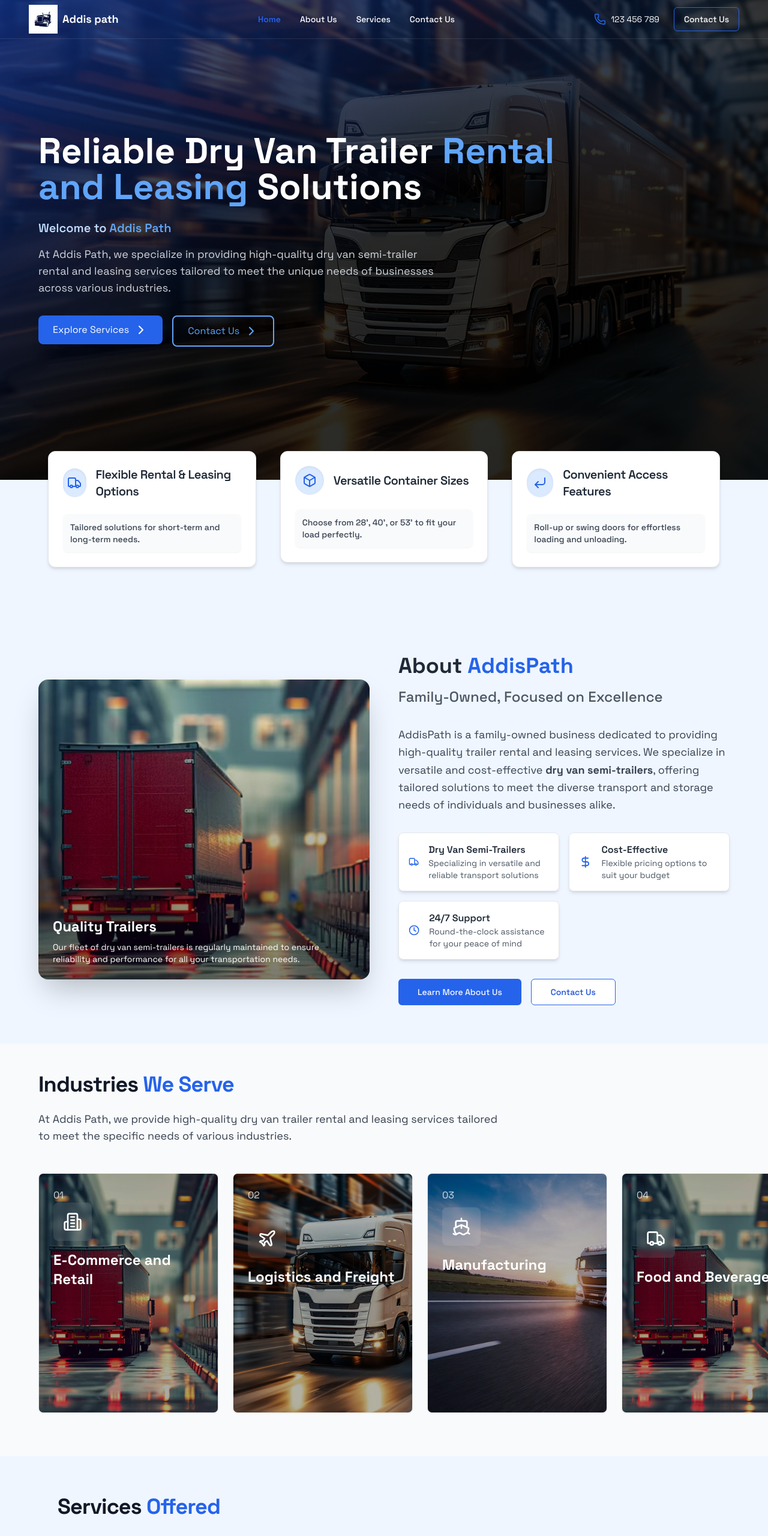
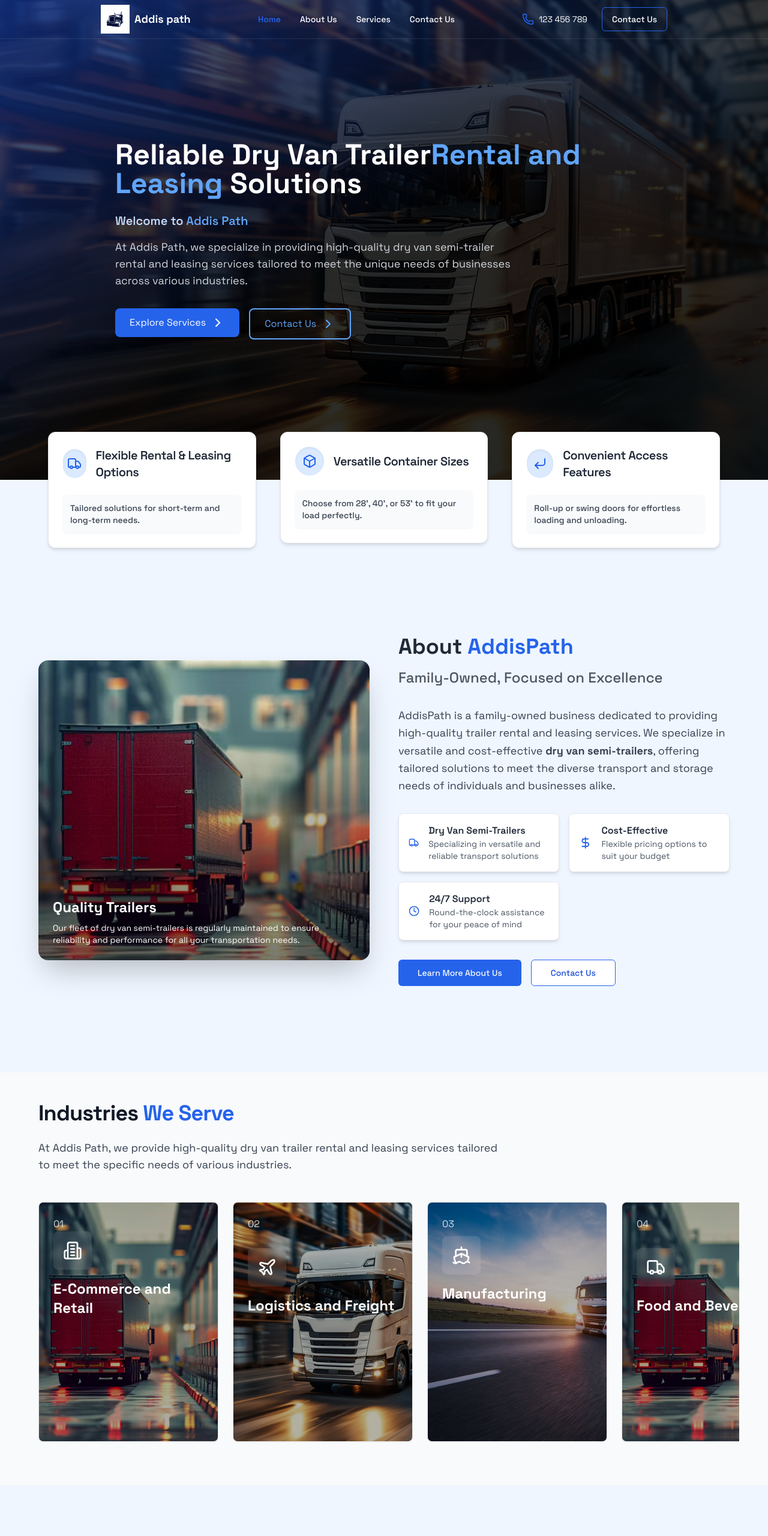
Before and after one commit to JustMikk/addis-path-trailers, a Next.js app: page / in a window 1280 px wide. Shown: the top 2561 px of the page at 60% size. Built offline with nearby package versions, Linux system fonts and the light colour scheme.

Commit message:
fixed element width

```diff
--- a/app/layout.tsx
+++ b/app/layout.tsx
@@ -1,9 +1,12 @@
 import { Header } from "@/components/common/Header";
 import "./globals.css";
+
+import Footer from "@/components/common/Footer";
 import { Space_Grotesk } from "next/font/google";
-import Footer from "@/components/common/Footer";
 
-const space = Space_Grotesk({ subsets: ["latin"] });
+const space = Space_Grotesk({
+  subsets: ["latin"],
+});
 
 export const metadata = {
   title: "Addis Path Trailer Leasing",
--- a/components/Home/HeroSection.tsx
+++ b/components/Home/HeroSection.tsx
@@ -1,11 +1,12 @@
 import { ChevronRight } from "lucide-react";
 import React from "react";
 import { motion } from "framer-motion";
+import Link from "next/link";
 
 const HeroSection = () => {
   return (
     <section
-      className="relative h-[70vh] lg:h-screen flex items-center justify-start text-left px-4 md:px-16 overflow-hidden"
+      className="relative h-[70vh] lg:h-screen flex items-center justify-start text-left  overflow-hidden"
       style={{
         backgroundImage: "url('/assets/images/hero.jpg')",
         backgroundSize: "cover",
@@ -17,7 +18,10 @@ const HeroSection = () => {
       <div className="absolute inset-0 bg-gradient-to-br from-blue-700/50 via-black/50 to-black/70"></div>
 
       <div className="absolute top-0 right-0 w-1/3 h-1/3 bg-blue-500 opacity-10 rounded-full blur-3xl"></div>
-
+      <div
+        className="mx-auto items-start px-4 md:px-12 lg:px-16 lg:max-w-[1440px]
+"
+      >
         <motion.div
           className="relative z-10 max-w-4xl"
           initial={{ opacity: 0, y: 20 }}
@@ -25,16 +29,16 @@ const HeroSection = () => {
           transition={{ duration: 0.8 }}
         >
           <motion.h1
-          className="text-4xl md:text-6xl font-extrabold mb-6 text-white leading-tight"
+            className="text-2xl md:text-4xl lg:text-5xl font-extrabold mb-6 text-white leading-tight"
             initial={{ opacity: 0, y: 20 }}
             animate={{ opacity: 1, y: 0 }}
             transition={{ delay: 0.2, duration: 0.8 }}
           >
-          Reliable Dry Van Trailer{" "}
+            Reliable Dry Van Trailer
             <span className="text-blue-400">Rental and Leasing</span> Solutions
           </motion.h1>
           <motion.p
-          className="text-lg md:text-xl mb-4 text-blue-200 font-semibold"
+            className="text-md md:text-lg lg:text-xl mb-4 text-blue-200 font-semibold"
             initial={{ opacity: 0, y: 20 }}
             animate={{ opacity: 1, y: 0 }}
             transition={{ delay: 0.4, duration: 0.8 }}
@@ -42,7 +46,7 @@ const HeroSection = () => {
             Welcome to <span className="text-blue-400">Addis Path</span>
           </motion.p>
           <motion.p
-          className="text-sm md:text-lg mb-8 leading-relaxed text-gray-300 max-w-2xl"
+            className="text-sm md:text-md  lg:text-lg mb-8 leading-relaxed text-gray-300 max-w-2xl"
             initial={{ opacity: 0, y: 20 }}
             animate={{ opacity: 1, y: 0 }}
             transition={{ delay: 0.6, duration: 0.8 }}
@@ -52,25 +56,26 @@ const HeroSection = () => {
             needs of businesses across various industries.
           </motion.p>
           <motion.div
-          className="flex gap-4"
+            className="flex  gap-4"
             initial={{ opacity: 0, y: 20 }}
             animate={{ opacity: 1, y: 0 }}
             transition={{ delay: 0.8, duration: 0.8 }}
           >
-          <a href="/services" className="group">
-            <button className="w-full sm:w-auto px-6 py-3 bg-blue-600 text-white rounded-lg shadow-lg hover:bg-blue-700 transition duration-300 ease-in-out flex items-center justify-center ">
+            <Link href="/services" className="group">
+              <button className="w-full sm:w-auto px-2 sm:px-6 py-3 bg-blue-600 text-white rounded-lg shadow-lg hover:bg-blue-700 transition duration-300 ease-in-out flex items-center justify-center ">
                 Explore Services
                 <ChevronRight className="ml-2 group-hover:translate-x-1 transition-transform" />
               </button>
-          </a>
-          <a href="/contact" className="group">
+            </Link>
+            <Link href="/contact" className="group">
               <button className="w-full sm:w-auto px-6 py-3 bg-transparent text-blue-400 border-2 border-blue-400 rounded-lg shadow-lg hover:bg-blue-400 hover:text-white transition duration-300 ease-in-out flex items-center justify-center ">
                 Contact Us
                 <ChevronRight className="ml-2 group-hover:translate-x-1 transition-transform" />
               </button>
-          </a>
+            </Link>
           </motion.div>
         </motion.div>
+      </div>
     </section>
   );
 };
--- a/components/Home/ServiceSection.tsx
+++ b/components/Home/ServiceSection.tsx
@@ -4,7 +4,11 @@ import { motion } from "framer-motion";
 
 export function ServiceSection() {
   return (
-    <section className="py-12 px-4 md:pl-16 bg-gray-50">
+    <section className="py-12 bg-gray-50">
+      <div
+        className="mx-auto px-4 md:px-12 lg:px-16 lg:max-w-[1440px]
+"
+      >
         <motion.div
           initial={{ opacity: 0, y: 50 }}
           animate={{ opacity: 1, y: 0 }}
@@ -25,6 +29,7 @@ export function ServiceSection() {
             <ServiceCard key={service.id} {...service} />
           ))}
         </div>
+      </div>
     </section>
   );
 }
--- a/components/Home/VailableCards.tsx
+++ b/components/Home/VailableCards.tsx
@@ -6,7 +6,7 @@ import { LucideIcon } from "lucide-react";
 
 const VailableCard = () => {
   return (
-    <section className="-mt-32 py-20  px-4 md:px-16">
+    <section className="-mt-20 mx-auto px-4 md:px-12 lg:px-16 lg:max-w-[1440px]">
       <div className="container mx-auto px-4 z-20">
         <div className="grid md:grid-cols-2 lg:grid-cols-3 gap-10">
           {Content.map(
--- a/components/Home/WhyChooseUs.tsx
+++ b/components/Home/WhyChooseUs.tsx
@@ -26,8 +26,11 @@ const features = [
 
 const AboutSection = () => {
   return (
-    <section className="px-6 md:px-16 py-16">
-      <div className="max-w-7xl mx-auto">
+    <section className="py-10 md:py-20 lg:py-36">
+      <div
+        className="mx-auto px-4 md:px-12 lg:px-16 lg:max-w-[1440px]
+"
+      >
         <div className="grid lg:grid-cols-2 gap-12 items-center">
           <motion.div
             className="relative h-[500px] rounded-2xl overflow-hidden shadow-2xl order-1 md:order-none"
--- a/components/OurServices.tsx
+++ b/components/OurServices.tsx
@@ -77,8 +77,8 @@ const additionalFeatures = [
 
 export function OurService() {
   return (
-    <section className="py-16 px-4 md:px-16">
-      <div className="container">
+    <section className="py-10 md:py-20 lg:py-36">
+      <div className="container mx-auto px-4 md:px-12 lg:px-16 lg:max-w-[1440px]">
         <div className="text-left mb-12">
           <motion.h2
             initial={{ opacity: 0, y: 20 }}
--- a/components/common/Banner.tsx
+++ b/components/common/Banner.tsx
@@ -21,7 +21,10 @@ export function Banner() {
         />
         <div className="absolute inset-0 bg-black/50" />{" "}
       </div>
-
+      <div
+        className="mx-auto px-4 md:px-12 lg:px-16 lg:max-w-[1440px]
+"
+      >
         <motion.div
           initial={{ opacity: 0, y: 20 }}
           whileInView={{ opacity: 1, y: 0 }}
@@ -45,6 +48,7 @@ export function Banner() {
             Contact Us
           </Link>
         </motion.div>
+      </div>
     </motion.section>
   );
 }
--- a/components/common/Footer.tsx
+++ b/components/common/Footer.tsx
@@ -66,7 +66,7 @@ const Footer = () => {
   return (
     <footer className="bg-gradient-to-r from-gray-900 to-gray-800 text-white">
       {/* Main Footer Content */}
-      <div className="container mx-auto px-6 py-12">
+      <div className="container  mx-auto px-4 md:px-12 lg:px-16 lg:max-w-[1440px] py-12">
         <div className="grid grid-cols-1 md:grid-cols-2 lg:grid-cols-4 gap-12">
           {/* Company Info */}
           <div className="space-y-4">
--- a/components/common/Header.tsx
+++ b/components/common/Header.tsx
@@ -38,7 +38,11 @@ export function Header() {
           : "bg-transparent border-b border-white/10 text-white"
       }`}
     >
-      <div className="container mx-auto flex h-16 items-center justify-between px-4 lg:px-12">
+      <div
+        className="mx-auto px-4 md:px-24 lg:px-36 lg:max-w-[1440px]
+"
+      >
+        <div className="container mx-auto flex h-16 items-center justify-between p-6">
           <Link href="/" className="flex items-center">
             <Image
               src="/assets/images/logo.jpg"
@@ -50,7 +54,7 @@ export function Header() {
             <span className="ml-2 text-lg font-bold">Addis path</span>
           </Link>
 
-        <nav className="hidden md:flex items-center space-x-8 text-sm font-medium">
+          <nav className="hidden lg:flex items-center space-x-8 text-sm font-medium">
             {navLinks.map((link) => (
               <Link
                 key={link.href}
@@ -68,7 +72,7 @@ export function Header() {
             <SheetTrigger asChild>
               <Button
                 variant="ghost"
-              className="md:hidden p-2"
+                className="lg:hidden p-2"
                 aria-label="Open Menu"
               >
                 <Menu className="h-6 w-6" />
@@ -90,7 +94,9 @@ export function Header() {
                     key={link.href}
                     href={link.href}
                     className={`block text-lg font-medium hover:text-blue-600 ${
-                    pathname === link.href ? "text-blue-600 font-semibold" : ""
+                      pathname === link.href
+                        ? "text-blue-600 font-semibold"
+                        : ""
                     }`}
                   >
                     {link.label}
@@ -100,7 +106,7 @@ export function Header() {
             </SheetContent>
           </Sheet>
 
-        <div className="hidden md:flex items-center space-x-6">
+          <div className="hidden lg:flex items-center space-x-6">
             <div className="flex items-center space-x-2">
               <Phone className="h-5 w-5 text-blue-600" />
               <span className="text-sm">123 456 789</span>
@@ -117,6 +123,7 @@ export function Header() {
             </Button>
           </div>
         </div>
+      </div>
     </header>
   );
 }
--- a/components/contact/ContactForm.tsx
+++ b/components/contact/ContactForm.tsx
@@ -50,8 +50,8 @@ export function ContactForm() {
   }
 
   return (
-    <section className="py-12 md:py-32 px-4 md:px-6 lg:px-8 bg-white ">
-      <div className="max-w-7xl mx-auto">
+    <section className="py-12 md:py-32 bg-white ">
+      <div className=" mx-auto px-4 md:px-12 lg:px-16 lg:max-w-[1440px]">
         <div className="grid md:grid-cols-2 gap-8">
           <div>
             <div className="mb-8">
```
Also changed, not shown: app/fonts/SpaceGrotesk-VariableFont_wght.ttf (added). Lines whose indentation alone changed are shown as unchanged.
